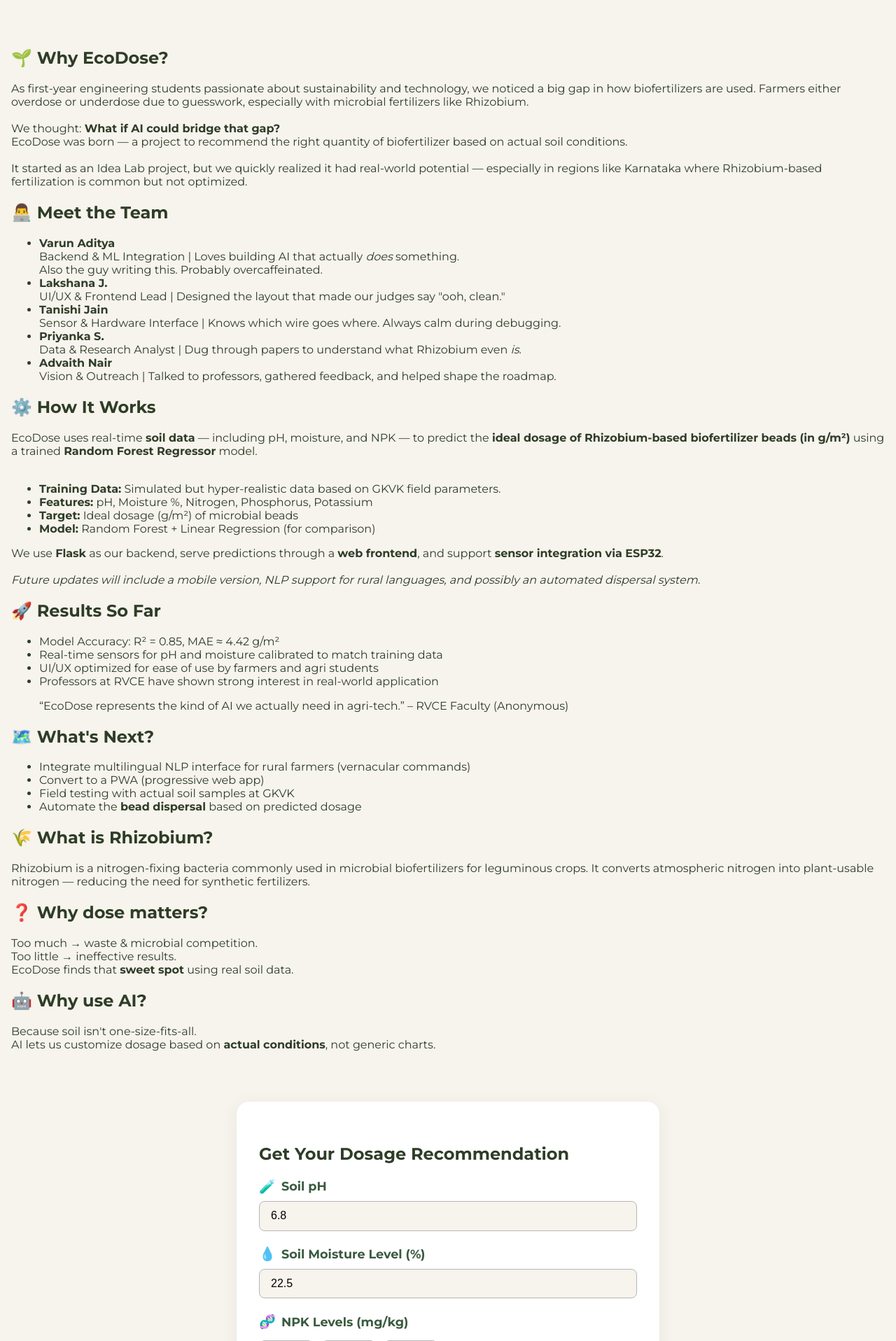
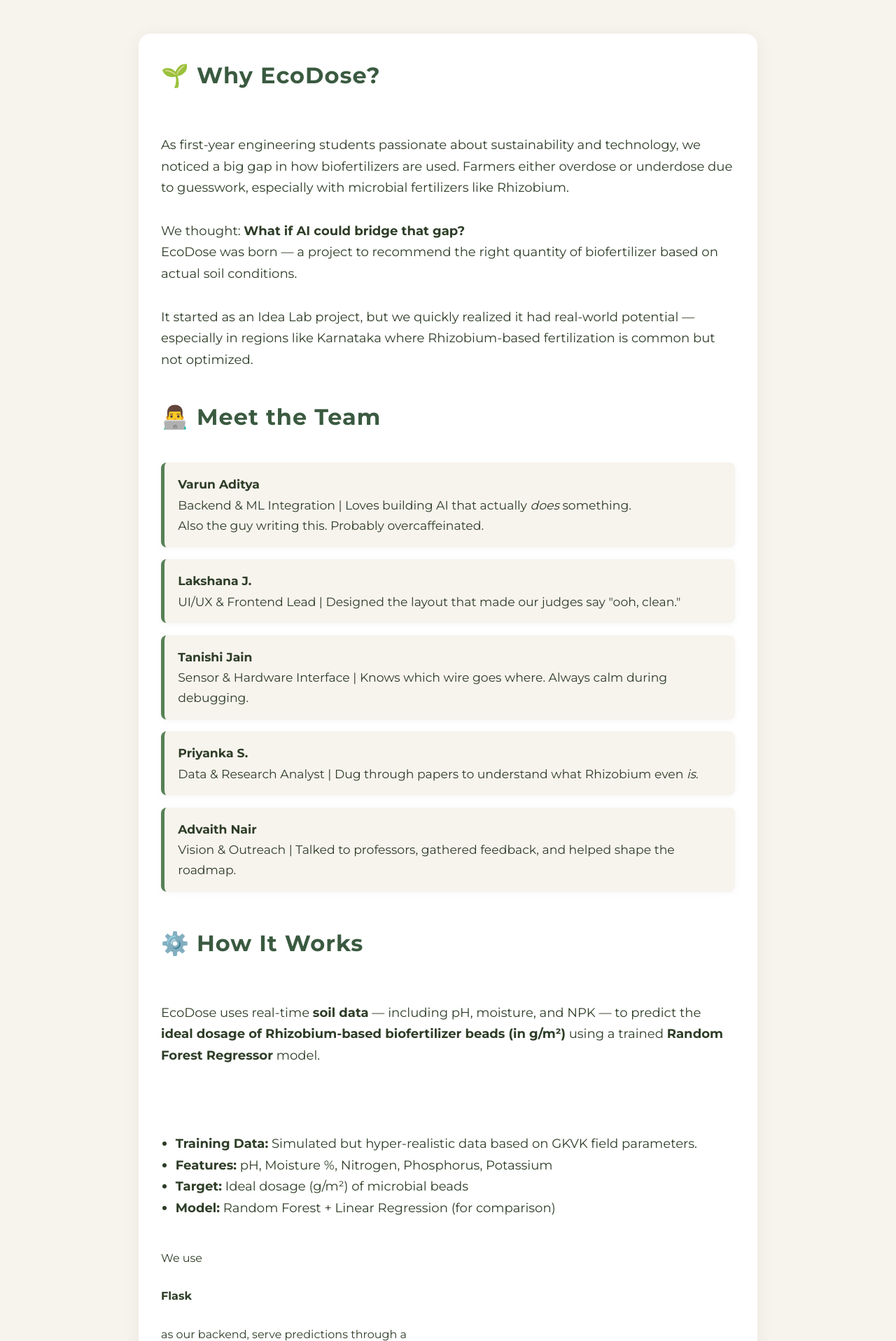
Before and after one commit to varunaditya27/EcoDose, a Flask app: page / in a window 1280 px wide. Shown: the part 561-2477 px from the top of the page at 70% size. Run offline with Flask 3, Linux system fonts and the light colour scheme.

Commit message:
Add modern styling for expanded About section, including headings, team list, and educational content

```diff
--- a/flask-app/static/style.css
+++ b/flask-app/static/style.css
@@ -385,3 +385,70 @@
         padding: 1.2rem 0.2rem;
     }
 }
+
+/* --- Enhanced About Section Styles --- */
+.about-expanded-container {
+    background: #fff;
+    border-radius: 18px;
+    box-shadow: 0 4px 24px #3a5a4011;
+    padding: 2.5rem 2rem;
+    max-width: 820px;
+    width: 100%;
+    margin: 0 auto 2rem auto;
+    display: flex;
+    flex-direction: column;
+    gap: 2.2rem;
+}
+.about-expanded-container h2 {
+    color: #3a5a40;
+    font-size: 2rem;
+    margin-bottom: 0.7rem;
+    margin-top: 0;
+    font-weight: 800;
+    letter-spacing: 1px;
+    display: flex;
+    align-items: center;
+    gap: 0.5rem;
+}
+.about-expanded-container p, .about-expanded-container ul {
+    font-size: 1.13rem;
+    color: #2e3d27;
+    line-height: 1.7;
+    margin-bottom: 0.7rem;
+}
+.about-expanded-container ul {
+    padding-left: 1.3rem;
+    margin-bottom: 0.7rem;
+}
+.about-expanded-container ul.team-list {
+    list-style: none;
+    padding: 0;
+    margin: 0 0 1.2rem 0;
+    display: flex;
+    flex-direction: column;
+    gap: 1.1rem;
+}
+.about-expanded-container ul.team-list li {
+    background: #f7f3ed;
+    border-left: 5px solid #588157;
+    border-radius: 8px;
+    padding: 1rem 1.2rem;
+    font-size: 1.08rem;
+    font-weight: 500;
+    box-shadow: 0 2px 8px #58815711;
+}
+.about-expanded-container blockquote {
+    background: #e6e2d3;
+    border-left: 5px solid #3a5a40;
+    margin: 1.2rem 0;
+    padding: 1rem 1.5rem;
+    font-style: italic;
+    color: #3a5a40;
+    border-radius: 8px;
+    font-size: 1.08rem;
+}
+@media (max-width: 900px) {
+    .about-expanded-container {
+        padding: 1.2rem 0.5rem;
+    }
+}
```
